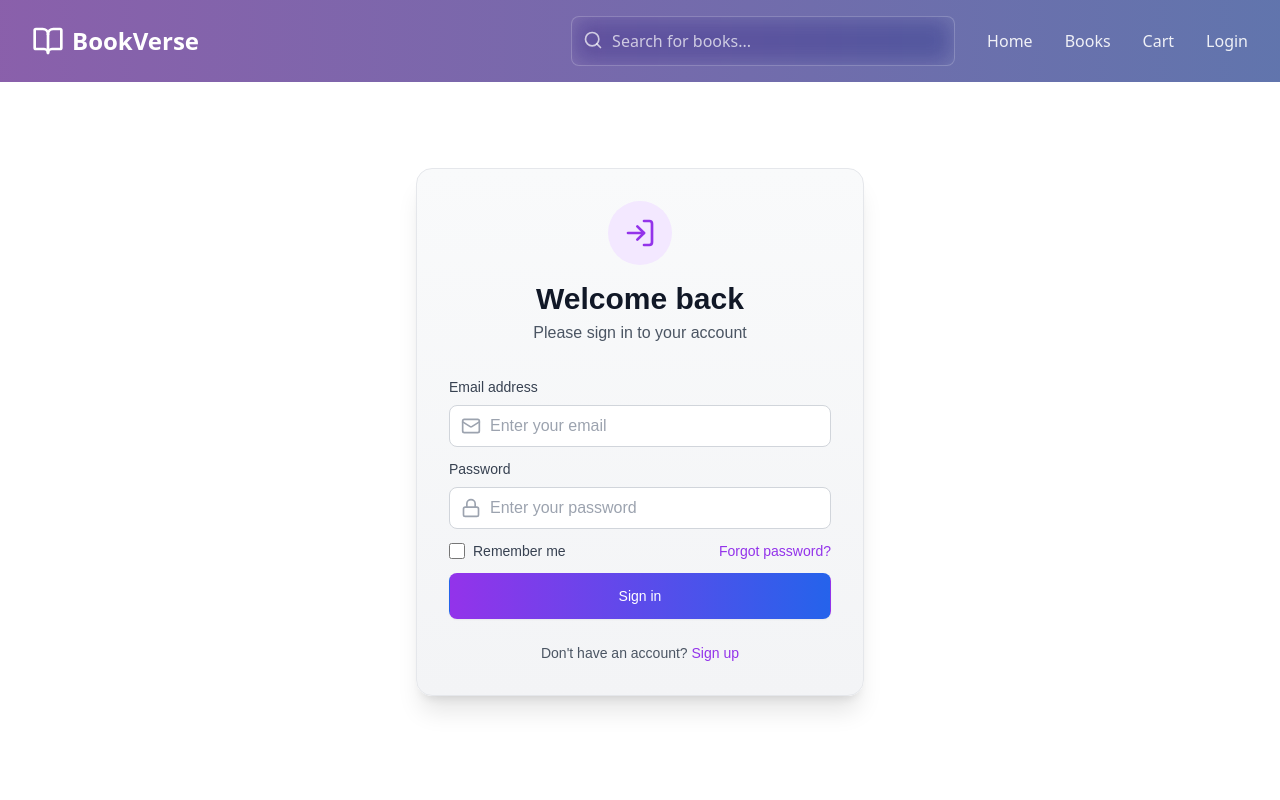
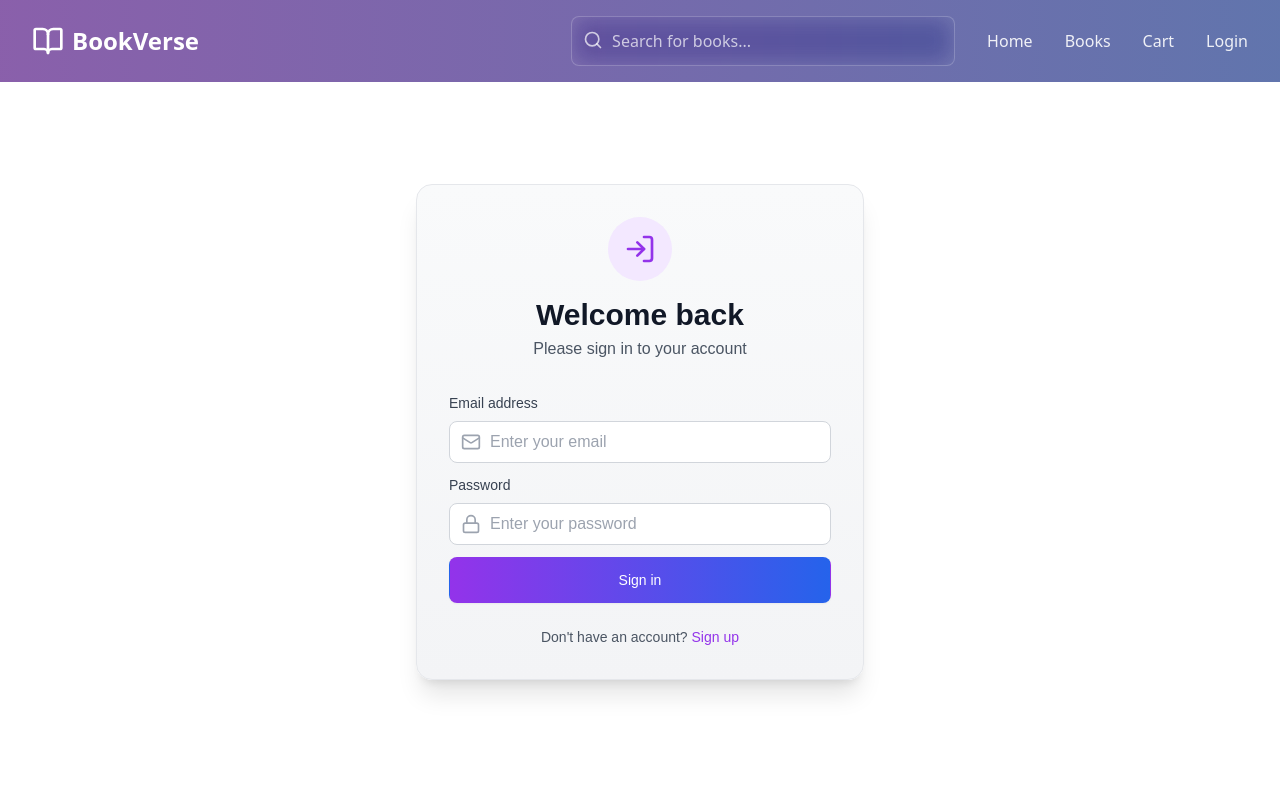
Before and after one commit to MohammadNaiem65/eLibrary, a React (Vite) app: page /login in a window 1280 px wide. Shown: the top 800 px of the page. Built offline with nearby package versions, Linux system fonts and the light colour scheme; a web font is replaced by a local one.

Commit message:
update: completed Login functionality

```diff
--- a/src/pages/Login.jsx
+++ b/src/pages/Login.jsx
@@ -1,17 +1,68 @@
-import { useState } from 'react';
+import { useState, useEffect } from 'react';
+import { useNavigate } from 'react-router-dom';
+import { useMutation } from '@tanstack/react-query';
+import { Bounce, toast } from 'react-toastify';
 import { LogIn, Mail, Lock } from 'lucide-react';
+import useAxiosSecure from '../hooks/useAxiosSecure';
 import AuthCard from '../components/Auth/AuthCard';
 import AuthLink from '../components/Auth/AuthLink';
 import Input from '../shared/Input';
+import Loader from '../shared/Loader';
+import Error from '../shared/Error';
 
 const Login = () => {
     const [email, setEmail] = useState('');
     const [password, setPassword] = useState('');
+    const [err, setErr] = useState('');
+
+    const axiosSecure = useAxiosSecure();
+    const navigate = useNavigate();
+    const {
+        mutate,
+        data: response,
+        isPending,
+        isSuccess,
+        isError,
+        error,
+    } = useMutation({
+        mutationFn: () => axiosSecure.post('/login', { email, password }),
+    });
 
     const handleSubmit = (e) => {
         e.preventDefault();
-        // Handle login logic here
+
+        mutate();
     };
+
+    useEffect(() => {
+        if (isSuccess) {
+            const { data } = response;
+
+            localStorage.setItem('auth', JSON.stringify(data));
+
+            navigate('/books');
+
+            toast('Successfully Logged In', {
+                position: 'bottom-right',
+                autoClose: 5000,
+                hideProgressBar: false,
+                closeOnClick: false,
+                pauseOnHover: true,
+                draggable: true,
+                progress: undefined,
+                theme: 'light',
+                transition: Bounce,
+            });
+        }
+    }, [isSuccess, response, navigate]);
+
+    useEffect(() => {
+        if (isError) {
+            setErr(error?.response.data);
+        }
+    }, [isError, error]);
+
+    // console.log(data, isSuccess);
 
     return (
         <AuthCard
@@ -43,24 +94,6 @@ const Login = () => {
                     required
                 />
 
-                <div className='flex items-center justify-between'>
-                    <div className='flex items-center'>
-                        <input
-                            type='checkbox'
-                            className='h-4 w-4 text-purple-600 focus:ring-purple-500 border-gray-300 rounded'
-                        />
-                        <label className='ml-2 block text-sm text-gray-700'>
-                            Remember me
-                        </label>
-                    </div>
-                    <a
-                        href='#'
-                        className='text-sm font-medium text-purple-600 hover:text-purple-500'
-                    >
-                        Forgot password?
-                    </a>
-                </div>
-
                 <button
                     type='submit'
                     className='w-full flex justify-center py-3 px-4 border border-transparent rounded-lg shadow-sm text-sm font-medium text-white bg-gradient-to-r from-purple-600 to-blue-600 hover:from-purple-700 hover:to-blue-700 focus:outline-none focus:ring-2 focus:ring-offset-2 focus:ring-purple-500 transform transition-transform duration-200 hover:scale-[1.02]'
@@ -69,12 +102,18 @@ const Login = () => {
                 </button>
             </form>
 
+            {err && (
+                <Error className='w-fit mx-auto mt-3 rounded' error={err} />
+            )}
+
             <AuthLink
                 text="Don't have an account?"
                 linkText='Sign up'
                 href='/register'
                 color='text-purple-600'
             />
+
+            {isPending && <Loader />}
         </AuthCard>
     );
 };
```
